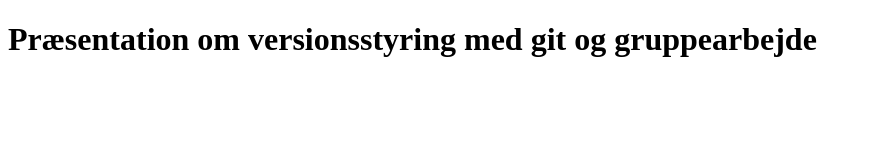
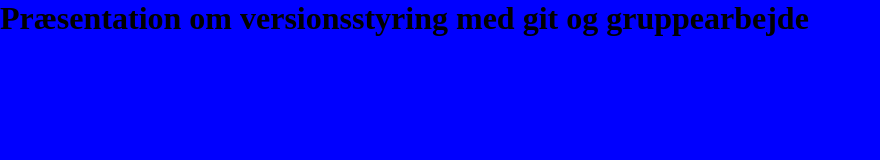
Before and after one commit to jeppedamsgaard92/gitPr-sentationRemoteRepo, a plain HTML site: page index.html in a window 1280 px wide. Shown: the whole page, without its empty margins (0-880 px from the left). Drawn offline with Linux system fonts and the light colour scheme.

Commit message:
Version 2

```diff
--- a/style.scss
+++ b/style.scss
@@ -0,0 +1,8 @@
+*{
+    margin: 0;
+    padding: 0;
+    box-sizing: border-box;
+}
+body {
+    background-color: blue;
+}
```
Also changed, not shown: style.css, 1 other file.
